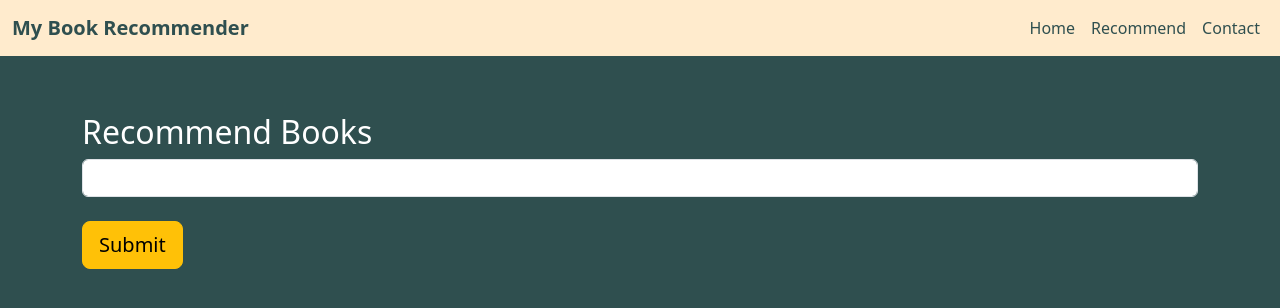
After one commit to Divyansh-Sharma-81/Book-recommender-system, a Flask app: page /recommend in a window 1280 px wide. The commit adds this page. Shown: the top 308 px of the page. Run offline with Flask 3, Linux system fonts and the light colour scheme; parts of the project's set-up code (start-up, migrations or seed data) failed here and were passed over.

Commit message:
Add recommend and update codebase

```diff
--- a/deploy/app.py
+++ b/deploy/app.py
@@ -1,10 +1,82 @@
-from flask import Flask,render_template
+from flask import Flask,render_template,request
+import numpy as np
+import pickle
 
+#loading stuff for popular books
+popularity_df = pickle.load(open('popular.pkl','rb'))
+
+#initiating app
 app = Flask(__name__)
+
+print("len is: ")
+print(len(list(popularity_df['Book-Title']))) # shows that top 487 books  are listed hence 50 hv to be filtered
+
+book = list(popularity_df['Book-Title'].values)[:50]
+authors = list(popularity_df['Book-Author'].values)[:50]
+images = list(popularity_df['Image-URL-M'].values)[:50]
+vote = list(popularity_df['num_ratings'].values)[:50]
+ratings = list(popularity_df['avg_ratings'].values)[:50]
+https_imgs = []
+
+for img in images:
+    if img.startswith("http://"):
+        img = img.replace("http://", "https://")
+    https_imgs.append(img)
+
+images = https_imgs
+
+#now working on data for recommending
+pt = pickle.load(open('pt.pkl','rb'))
+books = pickle.load(open('books.pkl','rb'))
+sim_matrix = pickle.load(open('sim_matrix.pkl','rb'))
+
 
 @app.route('/')
 def index():
-    return render_template('index.html')
+    return render_template('index.html',
+                            book_name= book,
+                            author= authors,
+                            image= images,
+                            votes= vote,
+                            rating= ratings)
+
+@app.route('/recommend')
+def recommend_ui():
+    return render_template('recommend.html')
+
+@app.route('/recommend_books', methods=['post'])
+def recommend(num_books=8):
+    user_input = request.form.get('user_input')
+    #index fetching for particular book
+    index = np.where(pt.index==user_input)[0][0]
+
+    # finding the similarity scores of the given book with all others
+    distances = sim_matrix[index]
+    num_books = num_books+1
+    sim_items = sorted(list(enumerate(distances)), key= lambda x:x[1],reverse=True)[1:num_books]
+
+
+    data = []
+
+    for i in sim_items:
+        item=[]
+        temp_df = books[books['Book-Title']==pt.index[i[0]]]
+        # print(temp_df.drop_duplicates('Book-Title')['Book-Author']) #as an example
+        item.extend(list(temp_df.drop_duplicates('Book-Title')['Book-Title'].values))
+        item.extend(list(temp_df.drop_duplicates('Book-Title')['Book-Author'].values))
+
+        # replacing http with https for urls  to work with heroku
+        imgs = list(temp_df.drop_duplicates('Book-Title')['Image-URL-M'].values)
+        https_imgs = [url.replace('http://','https://') if url.startswith('http://') else url for url in imgs]
+        item.extend(https_imgs)
+
+
+        data.append(item)
+
+    print(data)
+
+    return render_template('recommend.html',data=data)
+
 
 if __name__ == '__main__':
     app.run(debug=True)
--- /dev/null
+++ b/deploy/requirements.txt
@@ -0,0 +1,4 @@
+flask
+numpy
+pandas
+gunicorn
--- /dev/null
+++ b/deploy/templates/recommend.html
@@ -0,0 +1,82 @@
+<!DOCTYPE html>
+<html lang="en">
+<head>
+    <meta charset="UTF-8">
+    <meta name="viewport" content="width=device-width, initial-scale=1.0">
+    <title>Book Recommender System</title>
+    <link href="https://cdn.jsdelivr.net/npm/bootstrap@5.3.3/dist/css/bootstrap.min.css" rel="stylesheet" integrity="sha384-QWTKZyjpPEjISv5WaRU9OFeRpok6YctnYmDr5pNlyT2bRjXh0JMhjY6hW+ALEwIH" crossorigin="anonymous">
+    <style>
+        body {
+            background-color: darkslategray;
+        }
+        .navbar {
+            background-color: blanchedalmond;
+        }
+        .navbar-brand {
+            font-weight: bold;
+            color: darkslategray !important;
+        }
+        .nav-link {
+            color: darkslategray !important;
+        }
+        .text-white{
+            color:whitesmoke
+        }
+        .text-burl{
+            color:burlywood
+        }
+        h3{
+            text-align: center;
+            font-weight: bold;
+        }
+        h4{
+            text-align: center;
+            font-family:'Times New Roman', Times, serif
+        }
+    </style>
+</head>
+<body>
+    <nav class="navbar navbar-expand-lg">
+        <div class="container-fluid">
+            <a class="navbar-brand" href="#">My Book Recommender</a>
+            <div class="navbar-nav ms-auto">
+                <a class="nav-link" href="/">Home</a>
+                <a class="nav-link" href="/recommend">Recommend</a>
+                <a class="nav-link" href="#">Contact</a>
+            </div>
+        </div>
+    </nav>
+
+    <div class = "container">
+
+        <div class = "row">
+            <div class="col-md-12" style="margin-top:5%;">
+                <h1 class = "text-white" style = "font-size:xx-large; ">Recommend Books</h1>
+                <form action="/recommend_books" method="post">
+                    <input name="user_input" type="text" class="form-control"><br>
+                    <input type="submit" class="btn btn-lg btn-warning">
+                </form>
+            </div>
+
+            {% if data %}
+                {% for i in data %}
+
+                    <div class = "col-md-3" style="margin-top:8%;">
+                        <div class="card">
+                            <div class="card-body">
+                                <img class = "card-img-top" src="{{i[2]}}">
+                                <h3 class = "text-burl">{{i[0]}}</h3>
+                                <h4 class = "text-burl">{{i[1]}}</h4>
+                            </div>
+                        </div>
+                    </div>
+
+                {% endfor %}
+            {% endif %}
+
+
+    </div>
+
+    <script src="https://cdn.jsdelivr.net/npm/bootstrap@5.3.3/dist/js/bootstrap.bundle.min.js" integrity="sha384-YvpcrYf0tY3lHB60NNkmXc5s9fDVZLESaAA55NDzOxhy9GkcIdslK1eN7N6jIeHz" crossorigin="anonymous"></script>
+</body>
+</html>
```
Also changed, not shown: deploy/templates/index.html (+40 -2 lines), 5 other files.
